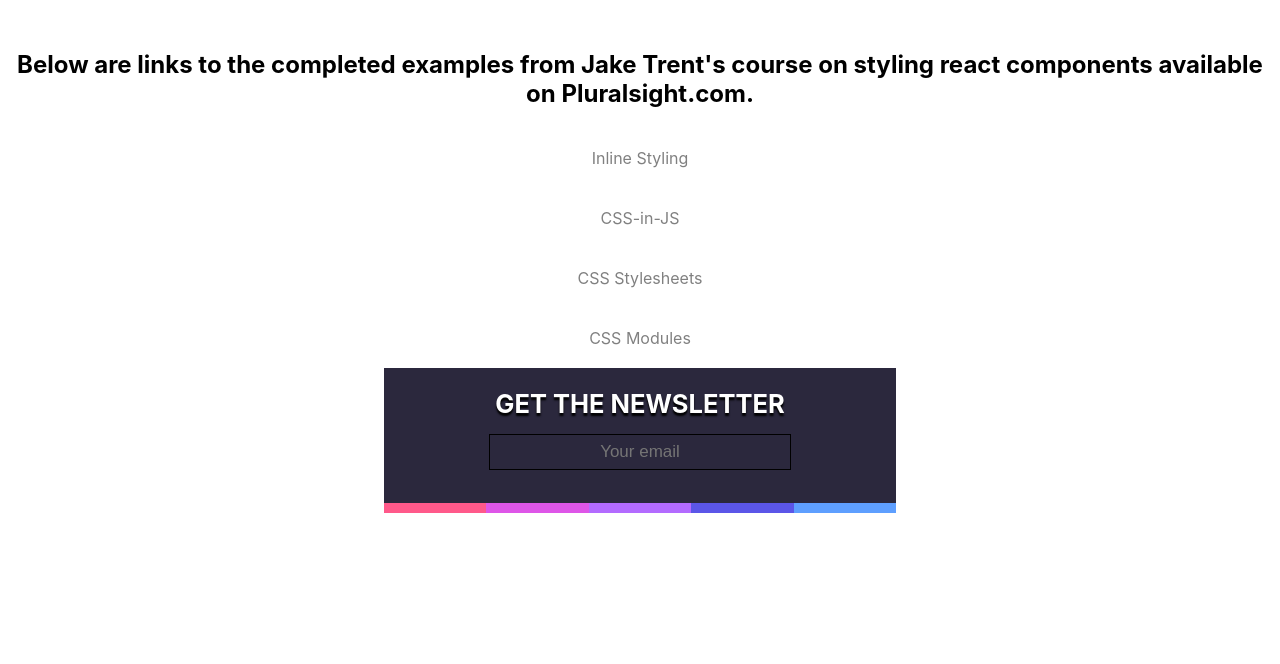
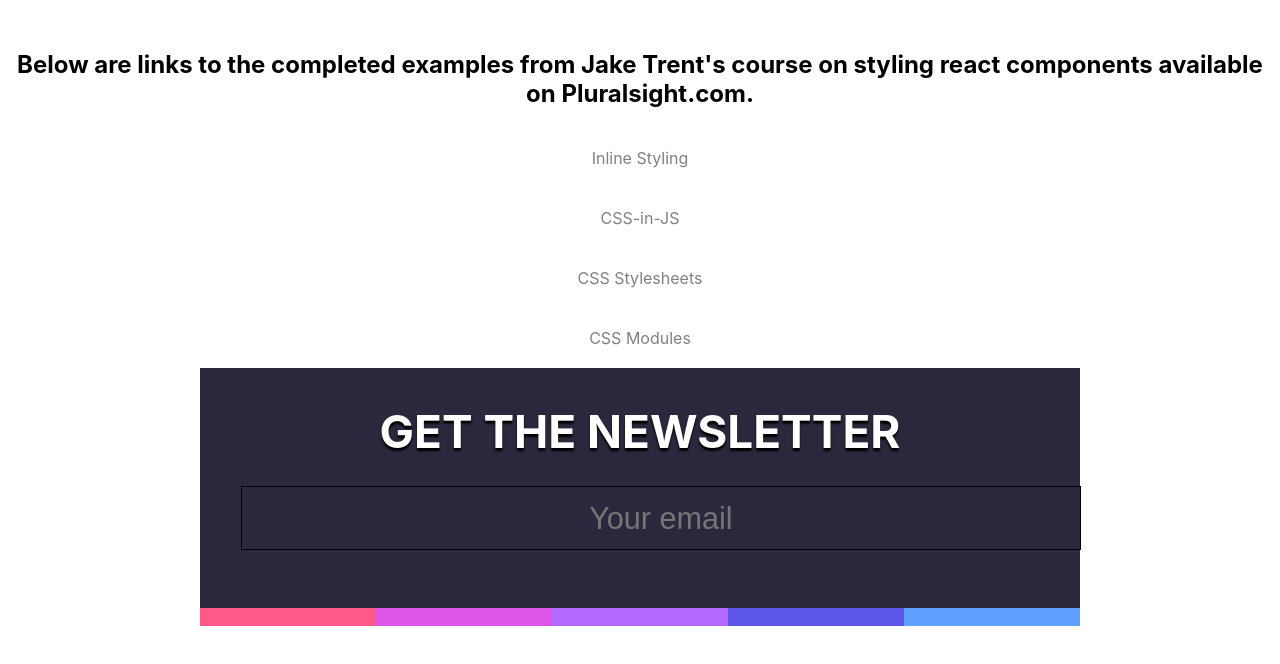
Before and after one commit to Kashiff11/styling-react-components, a React (Create React App) app: page /inline in a window 1280 px wide. Shown: the top 664 px of the page. Built offline with nearby package versions, Linux system fonts and the light colour scheme; the HTML template or start-up script is replaced by a standard one.

Commit message:
inline styling fixed

```diff
--- a/src/App.js
+++ b/src/App.js
@@ -1,6 +1,22 @@
 import './App.css';
 import Inline from './Inline';
-import {Link, Route, Switch } from "react-router-dom"
+import { Link, Route, Switch } from "react-router-dom";
+
+const theme = {
+  header: {
+    header: {
+      fg: '#ff598a'
+    },
+    input: {
+      color: '#fff',
+      background: '#070222',
+      textAlign: 'center'
+    },
+    inputFocus: {
+      outline: '2px solid #5e9fff'
+    }
+  }
+}
 
 function App() {
   return (
@@ -17,7 +33,9 @@
       </div>
 
       <Switch>
-        <Route exact path='/inline'><Inline/></Route>
+        <Route exact path='/inline'>
+          <Inline />
+        </Route>
         <Route exact path='/css-in-js'><h1>css-in-js</h1></Route>
         <Route exact path='/css-stylesheets'><h1>css-stylesheets</h1></Route>
         <Route exact path='/css-modules'><h1>css-modules</h1></Route>
--- a/src/Inline.js
+++ b/src/Inline.js
@@ -1,30 +1,46 @@
 import React from 'react'
 
+
 function Newsletter(props) {
-  const [email, setEmail] = React.useState('');
-  const [emailFocused, setEmailFocused] = React.useState(false);
-  const { width } = useWindowDimensions();
-  // const emailPartsCount = countEmailParts(email)
+  const [email, setEmail] = React.useState('')
+  const emailPartsCount = countEmailParts(email)
+  const [emailFocused, setEmailFocused] = React.useState(false)
+  const [submitHovered, setSubmitHovered] = React.useState(false)
+  const { width } = useWindowDimensions()
   return (
-    <section style={styles.container({width})}>
+    <section style={styles.container({ width })}>
       <div style={styles.spectrum()} aria-hidden>
         {Array.from(Array(5)).map((_, i) => (
-          <div style={styles.bar({ i })} key={i}></div>
+          <div
+            style={styles.bar({ active: i + 1 <= emailPartsCount, i })}
+            key={i}
+          ></div>
         ))}
       </div>
       <header style={styles.header()}>
         <h2 style={styles.headerH2()}>Get the newsletter</h2>
       </header>
       <input
-        style={styles.email({ focused: emailFocused })}
+        style={styles.email({ focused: emailFocused})}
         type="email"
         placeholder="Your email"
         value={email}
-        onChange={(evt) => setEmail(evt.target.value)}
+        onChange={evt => setEmail(evt.target.value)}
         onFocus={() => setEmailFocused(true)}
         onBlur={() => setEmailFocused(false)}
       />
-      <button style={styles.submit()}>Sign up</button>
+      <button
+        style={styles.submit({
+          active: emailPartsCount >= 5,
+          hovered: submitHovered
+        })}
+        onFocus={() => setSubmitHovered(true)}
+        onBlur={() => setSubmitHovered(false)}
+        onMouseOver={() => setSubmitHovered(true)}
+        onMouseOut={() => setSubmitHovered(false)}
+      >
+        Sign up
+      </button>
     </section>
   )
 }
@@ -36,17 +52,17 @@
   spectrum2: '#de56e8',
   spectrum3: '#b36bff',
   spectrum4: '#5b56e8',
-  spectrum5: '#5e9fff',
+  spectrum5: '#5e9fff'
 }
 
 const styles = {
-  container: (width) => ({
+  container: ({ width }) => ({
     position: 'relative',
-    maxWidth: width >= 800 ? '700px' : '100%',
-    margin: '0 30%',
+    maxWidth: width >= 800 ? '80%' : '60%',
     fontSize: width >= 800 ? '2.25em' : '1.25em',
     padding: '1em 1em 2em 1em',
-    background: '#2b283d',
+    margin: '0 200px',
+    background: '#2b283d'
   }),
   spectrum: () => ({
     position: 'absolute',
@@ -56,14 +72,14 @@
     width: '100%',
     display: 'flex',
     alignItems: 'flex-end',
-    pointerEvents: 'none',
+    pointerEvents: 'none'
   }),
-  bar: ({ i }) => ({
-    height: '0.5em',
+  bar: ({ active, i }) => ({
+    height: active ? '100%' : '0.5em',
     width: '20%',
     transformOrigin: 'bottom',
     transition: 'all 1s',
-    background: color[Object.keys(color)[i % Object.keys(color).length]],
+    background: color[Object.keys(color)[i % Object.keys(color).length]]
   }),
   header: () => ({
     position: 'relative',
@@ -71,18 +87,18 @@
     zIndex: '1',
     textTransform: 'uppercase',
     fontSize: '0.85em',
-    textShadow: '0 3px 2px #000',
+    textShadow: '0 3px 2px #000'
   }),
   headerH2: () => ({
-    margin: '0 0 0.5em 0',
+    margin: '0 0 0.5em 0'
   }),
-  email: ( {focused} ) => ({
+  email: ({ focused }) => ({
     position: 'relative',
     height: '2em',
     lineHeight: '2em',
     fontSize: '0.85em',
     padding: '0 0.5em',
-    width: '60%',
+    width: '100%',
     margin: '0.15em',
     border: '1px solid black',
     color: 'inherit',
@@ -91,56 +107,68 @@
     outlineOffset: '0.15em',
     outline: focused ? '2px solid #fff' : 'none'
   }),
-  submit: () => ({
+  submit: ({ active, hovered }) => ({
     position: 'absolute',
     left: '50%',
+    transform: hovered
+      ? 'translate(-50%, 50%) rotate(0deg) scale(1.2)'
+      : active
+      ? 'translate(-50%, 50%) rotate(-5deg)'
+      : 'translateX(-50%) rotate(0deg)',
     bottom: '0',
+    height: active ? 'auto' : '0',
+    width: active ? 'auto' : '0',
     overflow: 'hidden',
-    padding: '0',
+    padding: active ? '0.25em 1em' : '0',
     margin: '0',
-    background: 'transparent',
+    background: active ? '#fff' : 'transparent',
     border: '0',
-    borderBottom: 0,
+    borderBottom: hovered
+      ? `3px solid ${color.spectrum1}`
+      : active
+      ? `3px solid ${color.spectrum5}`
+      : 0,
     textTransform: 'uppercase',
     transition: 'all 300ms',
-    fontSize: '0',
+    fontSize: active ? '1em' : '0',
     zIndex: '1',
     color: '#070222',
     fontWeight: 'bold',
     cursor: 'pointer',
     outlineOffset: '4px',
-    outline: 'none',
-  }),
+    outline: hovered ? '2px solid #fff' : 'none'
+  })
 }
 
-// function countEmailParts(email) {
-//   if (/@.+\..{2,}$/.test(email)) {
-//     return 5
-//   } else if (/@.+\..?$/.test(email)) {
-//     return 4
-//   } else if (/@.+$/.test(email)) {
-//     return 3
-//   } else if (/@/.test(email)) {
-//     return 2
-//   } else if (/.+/.test(email)) {
-//     return 1
-//   } else {
-//     return 0
-//   }
-// }
-
 function useWindowDimensions() {
-  const [windowDimensions, setWindow] = React.useState({
+  const [windowDimensions, setWindowDimensions] = React.useState({
     width: window.innerWidth
   })
 
   React.useEffect(() => {
     function handleResize() {
-      setWindow({window: window.innerWidth})
+      setWindowDimensions({ width: window.innerWidth })
     }
+
     window.addEventListener('resize', handleResize)
     return () => window.removeEventListener('resize', handleResize)
-  })
+  }, [])
 
   return windowDimensions
 }
+
+function countEmailParts(email) {
+  if (/@.+\..{2,}$/.test(email)) {
+    return 5
+  } else if (/@.+\..?$/.test(email)) {
+    return 4
+  } else if (/@.+$/.test(email)) {
+    return 3
+  } else if (/@/.test(email)) {
+    return 2
+  } else if (/.+/.test(email)) {
+    return 1
+  } else {
+    return 0
+  }
+}
```
